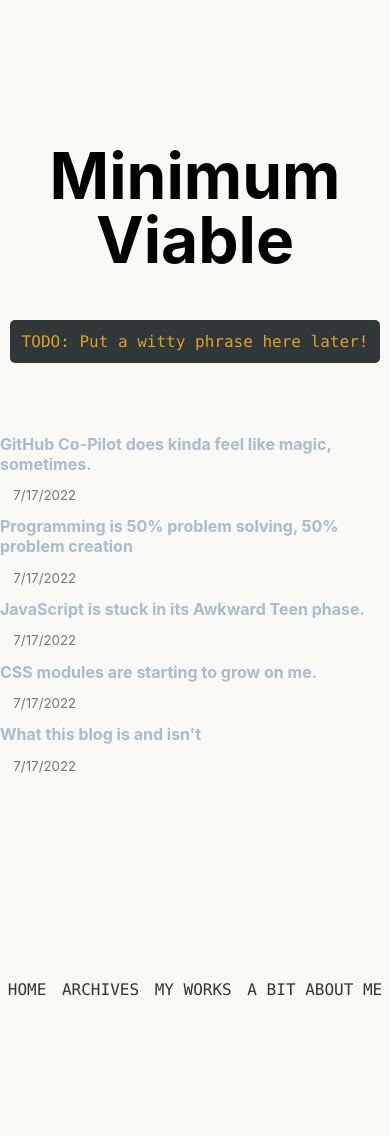
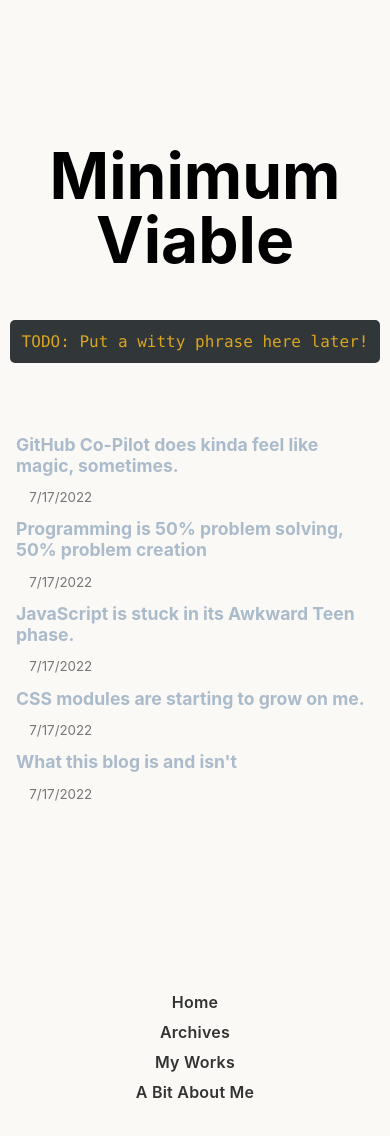
Before and after one commit to charlesmartinreed/charlie-codes-blog, a Next.js app: page / in a window 390 px wide. Shown: the top 1136 px of the page. Before the commit the page ends 1111 px from the top, so only its background shows below. Built offline with nearby package versions, Linux system fonts and the light colour scheme.

Commit message:
Styling changes for footer.

```diff
--- a/styles/Layout.module.css
+++ b/styles/Layout.module.css
@@ -22,7 +22,7 @@
 .footer {
   display: flex;
   flex: 1;
-  padding: 1rem 0;
+  /* padding: 1rem 0; */
   justify-content: center;
   align-items: center;
   max-width: 500px;
@@ -34,14 +34,19 @@
   justify-content: center;
   align-items: center;
   flex-grow: 1;
-  /* letter-spacing: -0.05em; */
-  text-transform: uppercase;
-  /* font-weight: 500; */
-  font-family: Menlo, Monaco, Lucida Console, Liberation Mono, DejaVu Sans Mono,
-    Bitstream Vera Sans Mono, Courier New, monospace;
+  letter-spacing: 0.015em;
+  font-weight: 600;
+  /* font-family: Menlo, Monaco, Lucida Console, Liberation Mono, DejaVu Sans Mono,
+    Bitstream Vera Sans Mono, Courier New, monospace; */
   color: #333;
   transition: all 0.2s ease-in;
 }
+/*
+.footer a::before {
+  display: block;
+  content: "•";
+  padding: 0 0.5em;
+} */
 
 .footer a:hover {
   transform: translateX(5px);
@@ -93,6 +98,7 @@
   display: grid;
   align-items: center;
   justify-content: center;
+  padding: 0 1em;
 }
 
 /* .card {
@@ -133,8 +139,17 @@
 .grid .link {
   font-weight: 700;
   color: #abc;
+  font-size: 1.1em;
   /* padding-bottom: 3px; */
   /* border-bottom: 2px solid #abc; */
+}
+
+@media screen and (max-width: 960px) {
+  .footer {
+    flex-direction: column;
+    gap: 10px;
+    padding-top: 0;
+  }
 }
 
 @media (max-width: 600px) {
```
